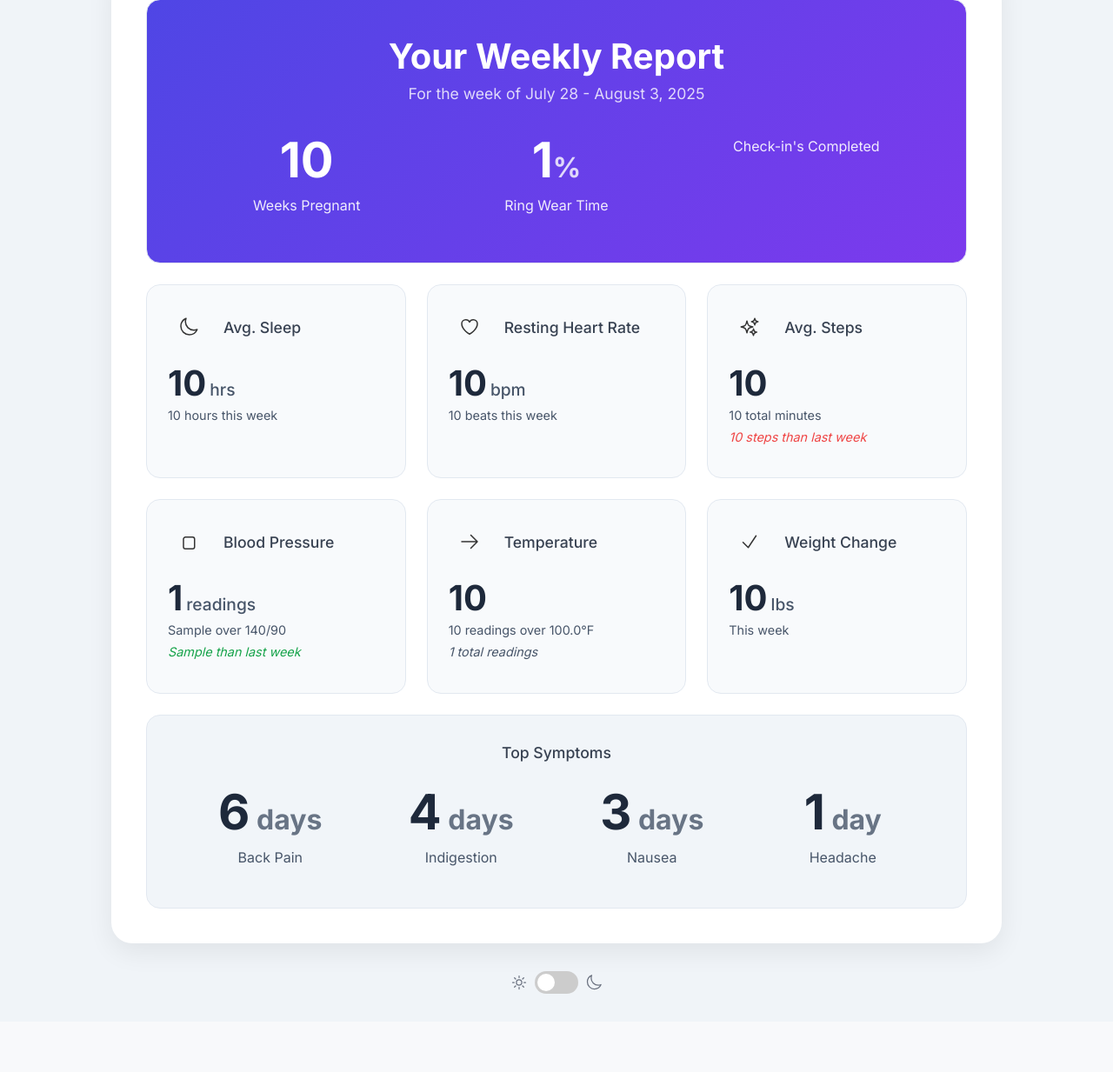
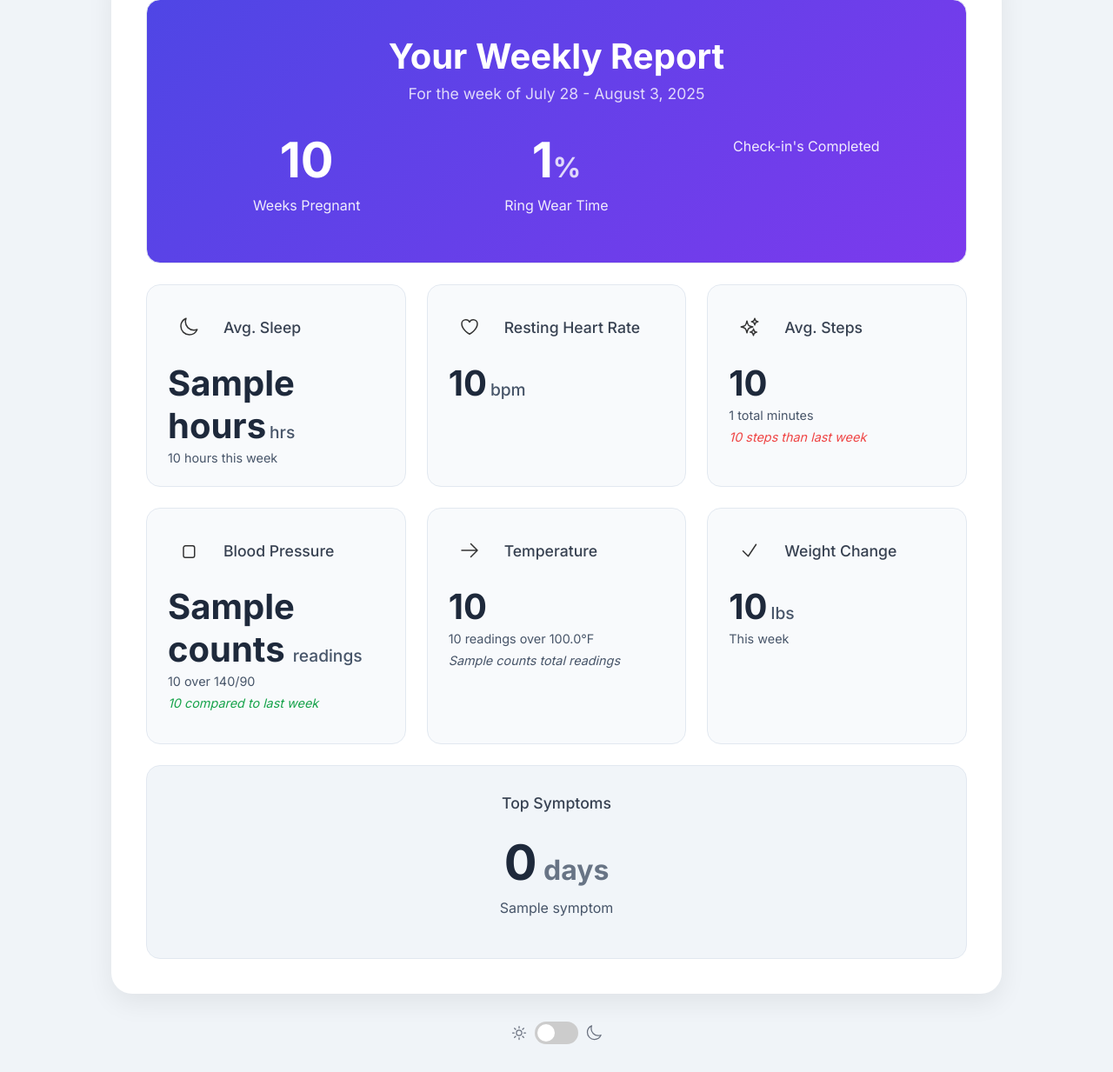
Before and after one commit to UArizonaCB2/sensorfabric-uh, a Flask app: template ultrahuman/templates/reportv2.html in a window 1280 px wide. Shown: the part 73-1306 px from the top of the page at 87% size. Before the commit the page ends 1216 px from the top, so only its background shows below. Run offline with Flask 3, Linux system fonts and the light colour scheme; the template is opened without the code that fills it: most values are stand-ins (such as "Sample title", 1, 10 or a date in 2020).

Commit message:
feat(report): improve v2 report data handling and template logic
Refactors the data structure passed to the v2 report template. Instead of a flat dictionary of individual metrics, complete metric objects (e.g., `bp`, `hr`, `sleep`) are now passed. This simplifies the template generation logic and improves code readability.

The `reportv2.html` template is updated to:
- Handle the new object-based data structure.
- Conditionally render metric cards only if data is available, preventing errors and improving robustness.
- Correctly iterate over and display top symptoms.

Additional fixes include:
- Capping ring wear percentage at 100%.
- Sorting top symptoms by the number of days reported, not total count.

```diff
--- a/ultrahuman/templates/reportv2.html
+++ b/ultrahuman/templates/reportv2.html
@@ -399,22 +399,23 @@
                     <p>For the week of July 28 - August 3, 2025</p>
                 </div>
                 <div class="summary-metrics">
-                    <div class="metric-item">
+                    {% if current_pregnancy_week is not none %}<div class="metric-item">
                         <p class="summary-number" data-value="{{current_pregnancy_week}}">{{current_pregnancy_week}}</p>
                         <p class="summary-label">Weeks Pregnant</p>
-                    </div>
-                    <div class="metric-item">
-                        <p class="summary-number" data-value="{{ring_wear_percentage}}">{{ring_wear_percentage}}<span class="unit">%</span></p>
+                    </div>{% endif %}
+                    {% if ringwear is not none %}<div class="metric-item">
+                        <p class="summary-number" data-value="{{ringwear.ring_wear_percent}}">{{ringwear.ring_wear_percent}}<span class="unit">%</span></p>
                         <p class="summary-label">Ring Wear Time</p>
-                    </div>
-                    <div class="metric-item">
+                    </div>{% endif %}
+                    {% if surveys_completed is not none %}<div class="metric-item">
                         <p class="summary-number" data-value="{{surveys_completed}}">{{surveys_completed}}</p>
                         <p class="summary-label">Check-in's Completed</p>
-                    </div>
+                    </div>{% endif %}
                 </div>
             </div>
 
             <!-- Sleep Card -->
+            {% if sleep is not none %}
             <div class="report-card">
                 <div class="card-header">
                     <div class="icon icon-sleep">
@@ -423,12 +424,14 @@
                     <h2>Avg. Sleep</h2>
                 </div>
                 <div class="card-body">
-                    <p class="primary-metric">{{sleep_avg_per_night}}<span class="unit">hrs</span></p>
-                    <p class="secondary-text">{{sleep_total_hours}} hours this week</p>
+                    <p class="primary-metric">{{sleep.hours}}<span class="unit">hrs</span></p>
+                    <p class="secondary-text">{{sleep.average_per_night}} hours this week</p>
                 </div>
             </div>
+            {% endif %}
 
             <!-- Heart Rate Card -->
+            {% if hr is not none %}
             <div class="report-card">
                 <div class="card-header">
                     <div class="icon icon-heart">
@@ -437,12 +440,13 @@
                     <h2>Resting Heart Rate</h2>
                 </div>
                 <div class="card-body">
-                    <p class="primary-metric">{{heart_rate_avg_resting}}<span class="unit">bpm</span></p>
-                    <p class="secondary-text">{{heart_rate_total_beats}} beats this week</p>
+                    <p class="primary-metric">{{hr.avg_rhr}}<span class="unit">bpm</span></p>
                 </div>
             </div>
+            {% endif %}
 
             <!-- Movement Card -->
+            {% if movement is not none %}
             <div class="report-card">
                 <div class="card-header">
                     <div class="icon icon-movement">
@@ -451,13 +455,15 @@
                     <h2>Avg. Steps</h2>
                 </div>
                 <div class="card-body">
-                    <p class="primary-metric">{{movement_avg_steps_per_day}}</p>
-                    <p class="secondary-text">{{movement_total_minutes}} total minutes</p>
-                    <p class="trend negative">{{movement_step_trend}} steps than last week</p>
+                    <p class="primary-metric">{{movement.average_steps_int}}</p>
+                    <p class="secondary-text">{{movement.total_movement_mins}} total minutes</p>
+                    <p class="trend negative">{{movement.trend}} steps than last week</p>
                 </div>
             </div>
+            {% endif %}
 
             <!-- Blood Pressure Card -->
+            {% if bp is not none %}
             <div class="report-card">
                 <div class="card-header">
                     <div class="icon icon-blood">
@@ -466,13 +472,23 @@
                     <h2>Blood Pressure</h2>
                 </div>
                 <div class="card-body">
-                     <p class="primary-metric">{{bp_count}}<span class="unit">readings</span></p>
-                     <p class="secondary-text">{{bp_high_readings}} over 140/90</p>
-                     <p class="trend">{{bp_trend}} than last week</p>
+                     <p class="primary-metric">{{ bp.counts }}<span class="unit">
+                             {% if bp.bp_counts == 1 %}
+                             reading
+                             {% else %}
+                             readings
+                             {% endif %}
+                     </span></p>
+                     <p class="secondary-text">{{bp.above_threshold_counts}} over 140/90</p>
+                     {% if bp.trend is not none %}
+                     <p class="trend">{{bp.trend}} compared to last week</p>
+                     {% endif %}
                 </div>
             </div>
+            {% endif %}
 
             <!-- Temperature Card -->
+            {% if temp is not none %}
             <div class="report-card">
                 <div class="card-header">
                     <div class="icon icon-temp">
@@ -481,13 +497,17 @@
                     <h2>Temperature</h2>
                 </div>
                 <div class="card-body">
-                    <p class="primary-metric">{{temp_trend}}</p>
-                    <p class="secondary-text">{{temp_high_readings}} readings over 100.0°F</p>
-                    <p class="trend neutral">{{temp_count}} total readings</p>
+                    <p class="primary-metric">{{temp.trend}}</p>
+                    <p class="secondary-text">{{temp.above_threshold_counts}} readings over 100.0°F</p>
+                    {% if temp.trend is not none %}
+                    <p class="trend neutral">{{temp.counts}} total readings</p>
+                    {% endif %}
                 </div>
             </div>
+            {% endif %}
 
             <!-- Weight Card -->
+            {% if weight is not none %}
             <div class="report-card">
                 <div class="card-header">
                     <div class="icon icon-weight">
@@ -496,36 +516,43 @@
                     <h2>Weight Change</h2>
                 </div>
                 <div class="card-body">
-                    <p class="primary-metric">{{weight_change}}<span class="unit">lbs</span></p>
+                    <p class="primary-metric">{{weight.change_in_weight}}<span class="unit">lbs</span></p>
                     <p class="secondary-text">This week</p>
                 </div>
             </div>
+            {% endif %}
 
             <!-- Symptoms Card - Full Width -->
+            {% if symptoms is not none %}
             <div class="report-card symptoms-highlight-card">
                 <div class="card-header">
                     <h2>Top Symptoms</h2>
                 </div>
                 <div class="summary-metrics">
+                    {% for symptom in symptoms %}
                     <div class="metric-item">
-                        <p class="summary-number" data-value="6">6<span class="unit"> days</span></p>
-                        <p class="summary-label">Back Pain</p>
+                        <p class="summary-number" data-value="{{ symptom.days }}">{{ symptom.count }}
+                            <span class="unit">
+                                {# Add a simple check for singular vs. plural. #}
+                                {% if symptom.days == 1 %}
+                                day
+                                {% else %}
+                                days
+                                {% endif %}
+                            </span>
+                        </p>
+                        {# Access the 'name' value from the dictionary. #}
+                        <p class="summary-label">{{ symptom.name }}</p>
                     </div>
+                    {% else %}
+                    {# This optional block will be displayed if the 'symptoms' list is empty. #}
                     <div class="metric-item">
-                        <p class="summary-number" data-value="4">4<span class="unit"> days</span></p>
-                        <p class="summary-label">Indigestion</p>
+                        <p class="summary-label">No symptoms were reported.</p>
                     </div>
-                    <div class="metric-item">
-                        <p class="summary-number" data-value="3">3<span class="unit"> days</span></p>
-                        <p class="summary-label">Nausea</p>
-                    </div>
-                     <div class="metric-item">
-                        <p class="summary-number" data-value="1">1<span class="unit"> day</span></p>
-                        <p class="summary-label">Headache</p>
-                    </div>
+                    {% endfor %}
                 </div>
             </div>
-
+            {% endif %}
         </div>
     </div>
 
```
Also changed, not shown: ultrahuman/helper.py (+9 -5 lines), ultrahuman/templates.py (+10 -19 lines).
